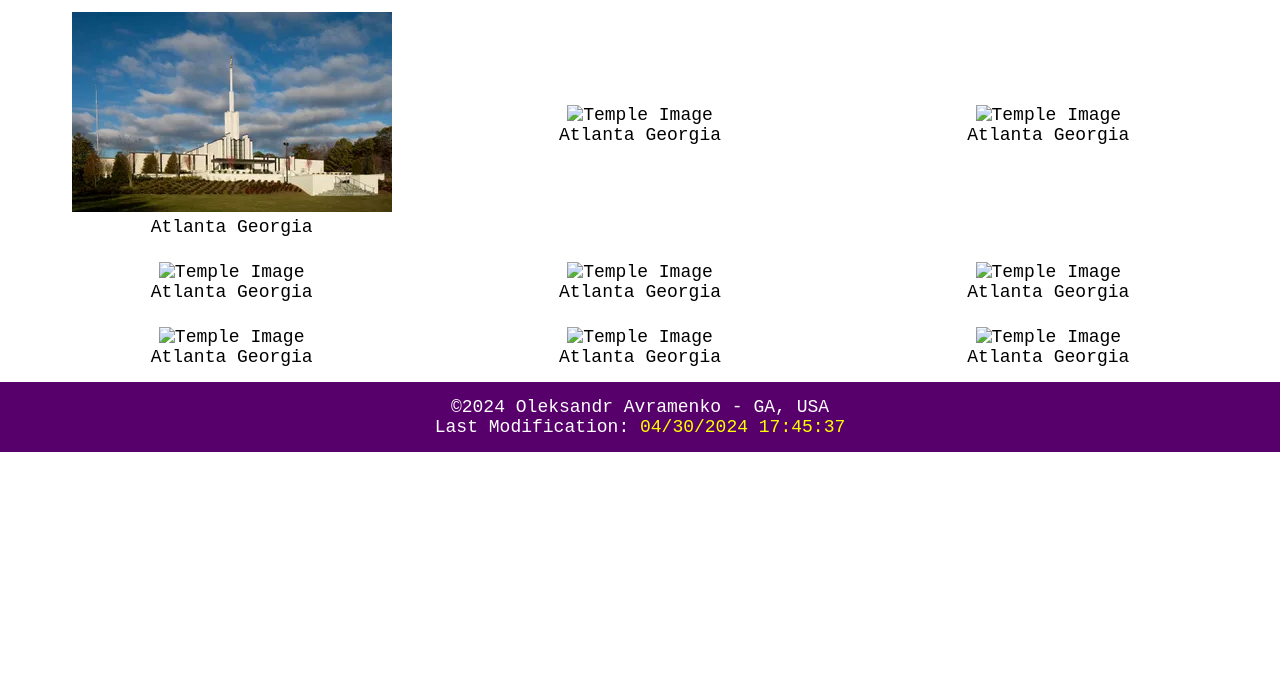
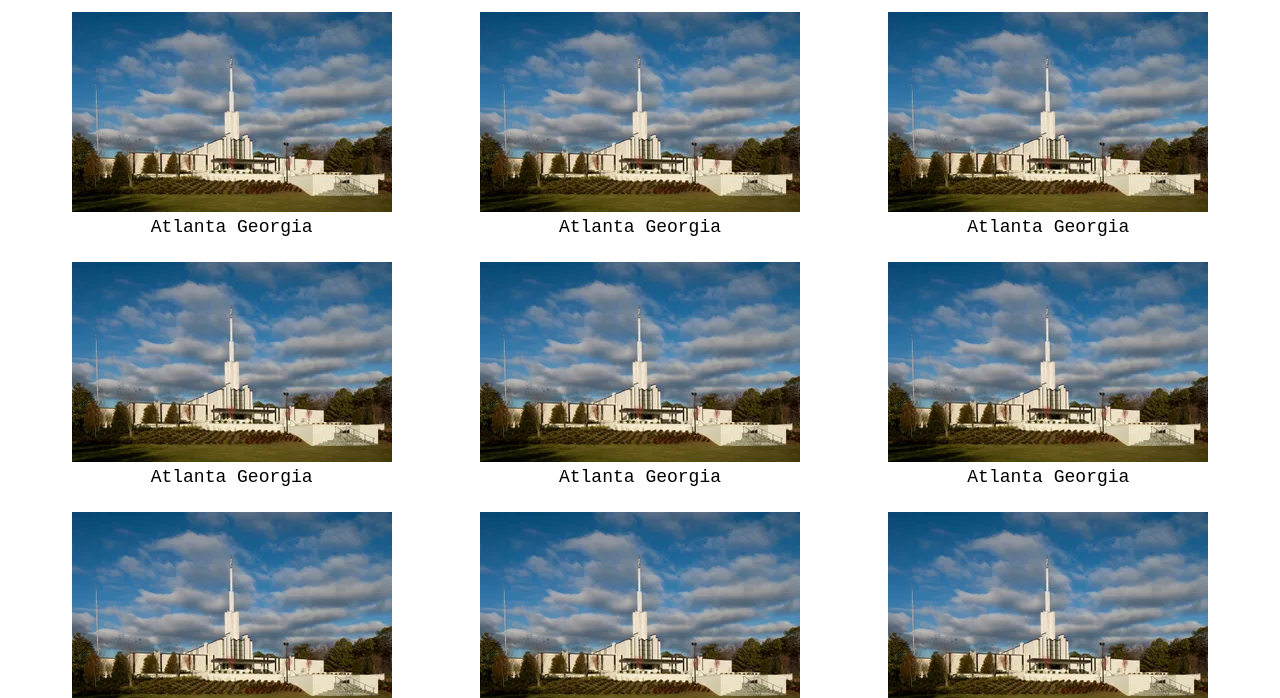
Before and after one commit to aaavramenk0/wdd131, a plain HTML site: page temples.html in a window 1280 px wide. Shown: the part 129-827 px from the top of the page. Before the commit the page ends 800 px from the top, so only its background shows below. Drawn offline with Linux system fonts and the light colour scheme; a web font is replaced by a local one.

Commit message:
Week 02 - Update

```diff
--- a/temples.html
+++ b/temples.html
@@ -43,35 +43,35 @@
                 <figcaption>Atlanta Georgia</figcaption>
             </figure>
             <figure>
-                <img src="./images/temples/atlanta.png" alt="Temple Image">
+                <img src="./images/temples/atlanta.webp" alt="Temple Image">
                 <figcaption>Atlanta Georgia</figcaption>
             </figure>
             <figure>
-                <img src="./images/temples/atlanta.png" alt="Temple Image">
+                <img src="./images/temples/atlanta.webp" alt="Temple Image">
                 <figcaption>Atlanta Georgia</figcaption>
             </figure>
             <figure>
-                <img src="./images/temples/atlanta.png" alt="Temple Image">
+                <img src="./images/temples/atlanta.webp" alt="Temple Image">
                 <figcaption>Atlanta Georgia</figcaption>
             </figure>
             <figure>
-                <img src="./images/temples/atlanta.png" alt="Temple Image">
+                <img src="./images/temples/atlanta.webp" alt="Temple Image">
                 <figcaption>Atlanta Georgia</figcaption>
             </figure>
             <figure>
-                <img src="./images/temples/atlanta.png" alt="Temple Image">
+                <img src="./images/temples/atlanta.webp" alt="Temple Image">
                 <figcaption>Atlanta Georgia</figcaption>
             </figure>
             <figure>
-                <img src="./images/temples/atlanta.png" alt="Temple Image">
+                <img src="./images/temples/atlanta.webp" alt="Temple Image">
                 <figcaption>Atlanta Georgia</figcaption>
             </figure>
             <figure>
-                <img src="./images/temples/atlanta.png" alt="Temple Image">
+                <img src="./images/temples/atlanta.webp" alt="Temple Image">
                 <figcaption>Atlanta Georgia</figcaption>
             </figure>
             <figure>
-                <img src="./images/temples/atlanta.png" alt="Temple Image">
+                <img src="./images/temples/atlanta.webp" alt="Temple Image">
                 <figcaption>Atlanta Georgia</figcaption>
             </figure>
 
```
